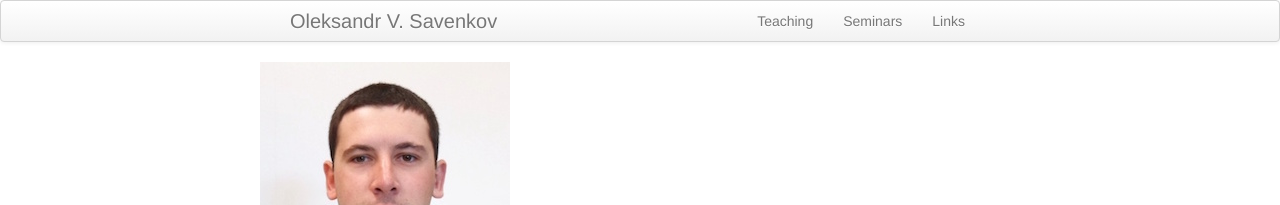
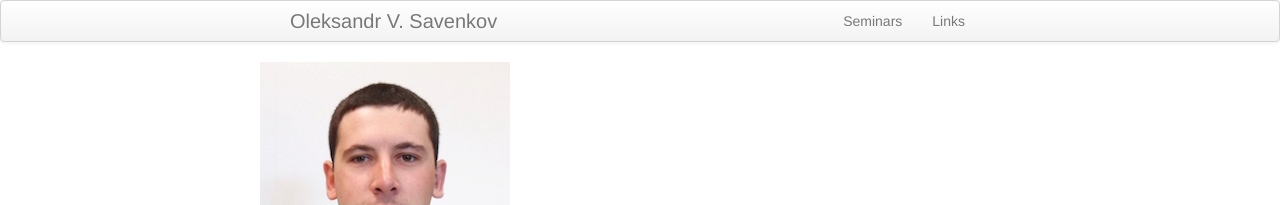
Before and after one commit to ovsavenkov/ovsavenkov.github.io, a Jekyll site: the page built from index.md, in a window 1280 px wide. Shown: the top 205 px of the page. Built offline with Jekyll 4.4.1, drawn with Linux system fonts in a browser that asks for light colours.

Commit message:
teaching removed

```diff
--- a/_includes/themes/twitter/default.html
+++ b/_includes/themes/twitter/default.html
@@ -35,8 +35,8 @@
         <div class="container-narrow">
           <a class="brand" href="{{ HOME_PATH }}">{{ site.title }}</a>
           <ul class="nav">
-          <!--    <li><a href="{{ BASE_PATH }}/about.html">About</a></li>   -->
-              <li><a href="{{ BASE_PATH }}/pubs.html">Teaching</a></li>
+          <!--    <li><a href="{{ BASE_PATH }}/about.html">About</a></li>
+              <li><a href="{{ BASE_PATH }}/pubs.html">Teaching</a></li>  -->
               <li><a href="{{ BASE_PATH }}/seminars.html">Seminars</a></li>
               <li><a href="{{ BASE_PATH }}/links.html">Links</a></li>
         <!--      <li><a href="{{ BASE_PATH }}/pages/talks.html">talks</a></li>
```
